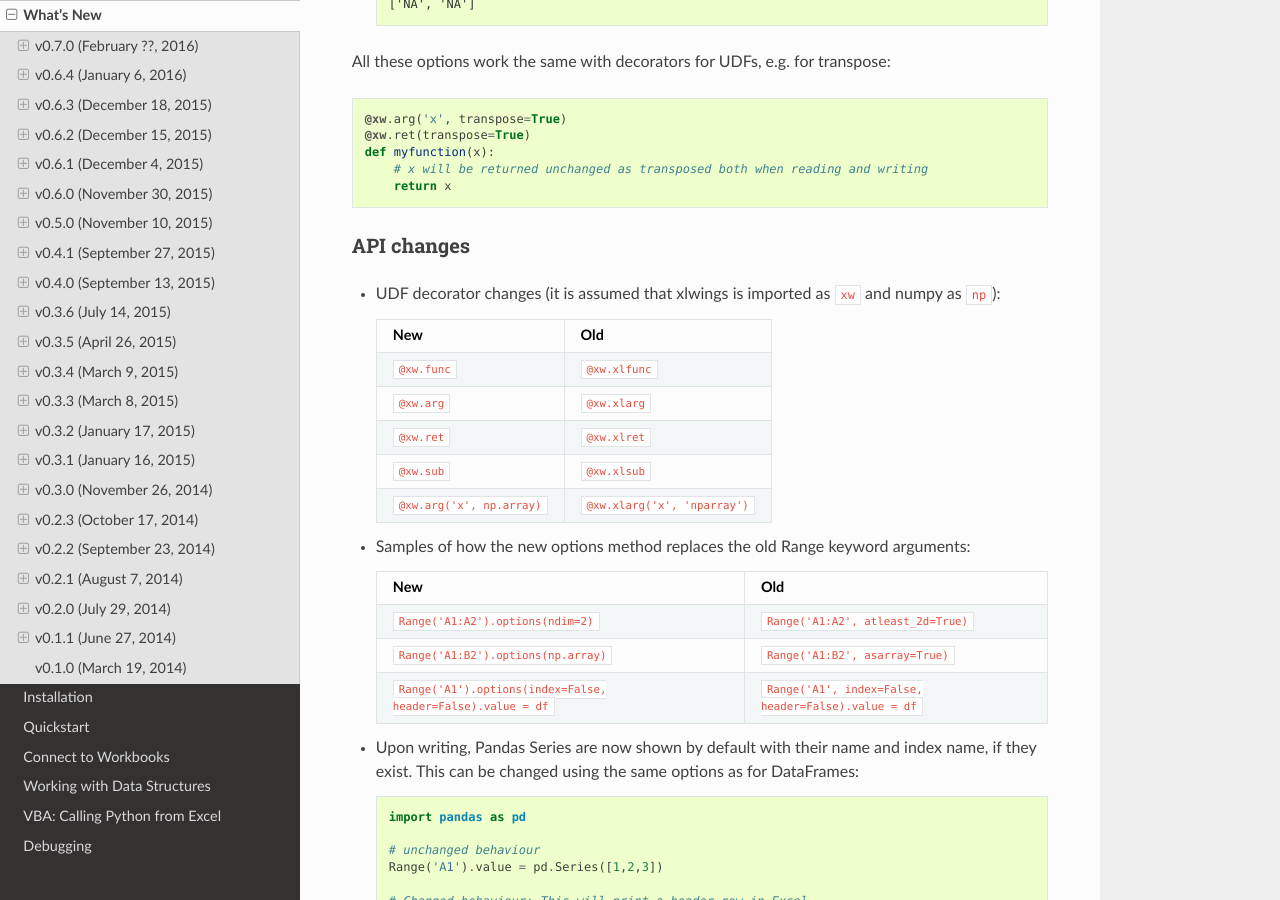
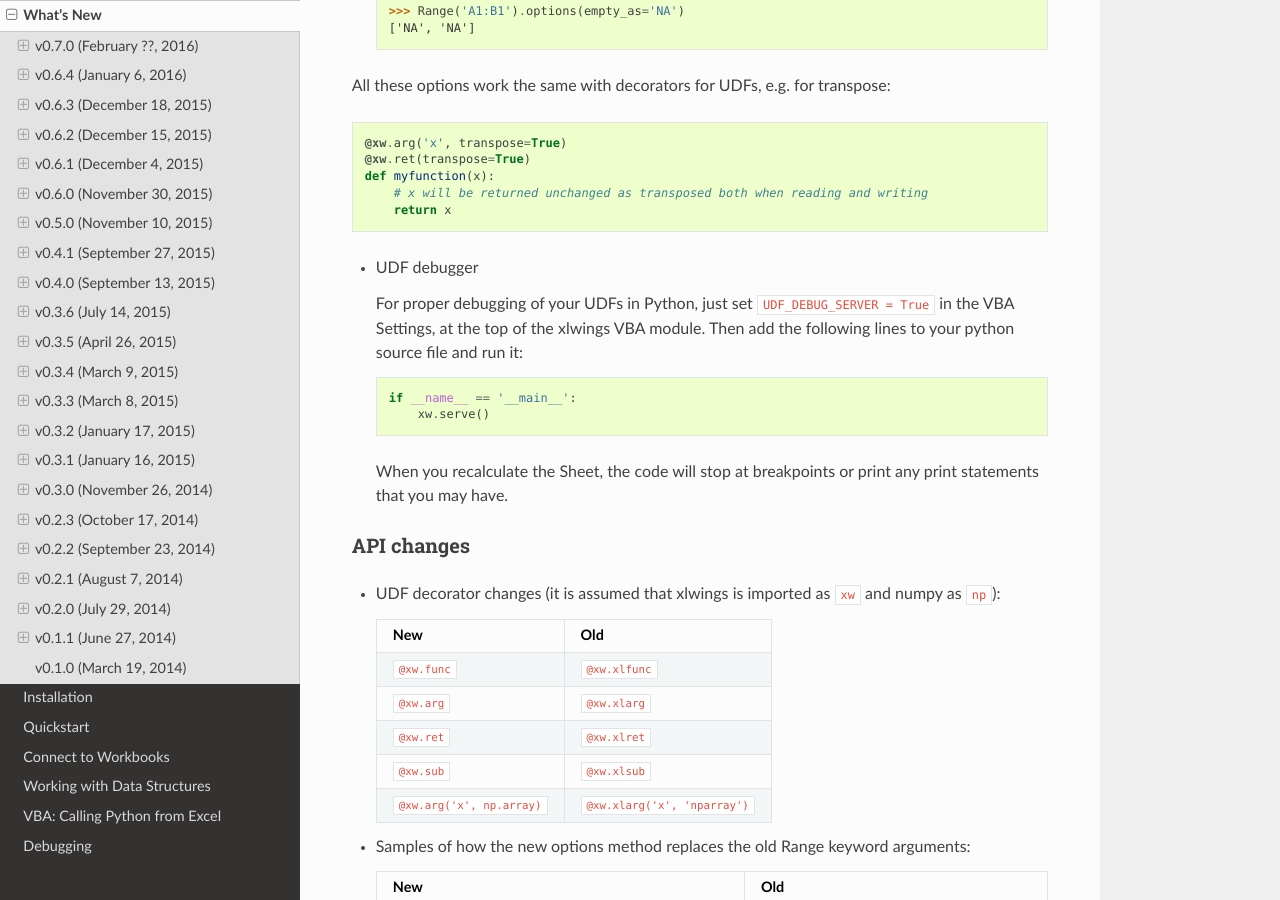
Before and after one commit to xlwings/xlwings, a Sphinx documentation site: the page built from docs/whatsnew.rst, in a window 1280 px wide and 900 px high, scrolled down 2470 px. Built offline with Sphinx 7.4.7 and the Read the Docs theme 2.0.0, drawn with Linux system fonts in a browser that asks for light colours.

Commit message:
worked on docs

```diff
--- a/docs/whatsnew.rst
+++ b/docs/whatsnew.rst
@@ -13,6 +13,7 @@ As a result, a few highlights of this release include:
 * Pandas DataFrames and Series are now supported for reading and writing, both via Range object and UDFs
 * New dictionary converter
 * New Range options: ``transpose``, ``dates_as``, ``empty_as``
+* UDF debugger
 
 Converters are accessed via the new ``options`` method when dealing with ``Range`` objects or via the ``arg`` and ``ret``
 decorators when using UDFs. As an introductory sample, let's look at how to read and write Pandas DataFrames:
@@ -104,6 +105,17 @@ All these options work the same with decorators for UDFs, e.g. for transpose::
       # x will be returned unchanged as transposed both when reading and writing
       return x
 
+
+* UDF debugger
+
+  For proper debugging of your UDFs in Python, just set ``UDF_DEBUG_SERVER = True`` in the VBA Settings,
+  at the top of the xlwings VBA module. Then add the following lines to your python source file and run it::
+
+
+    if __name__ == '__main__':
+        xw.serve()
+
+  When you recalculate the Sheet, the code will stop at breakpoints or print any print statements that you may have.
 
 API changes
 ***********
```
